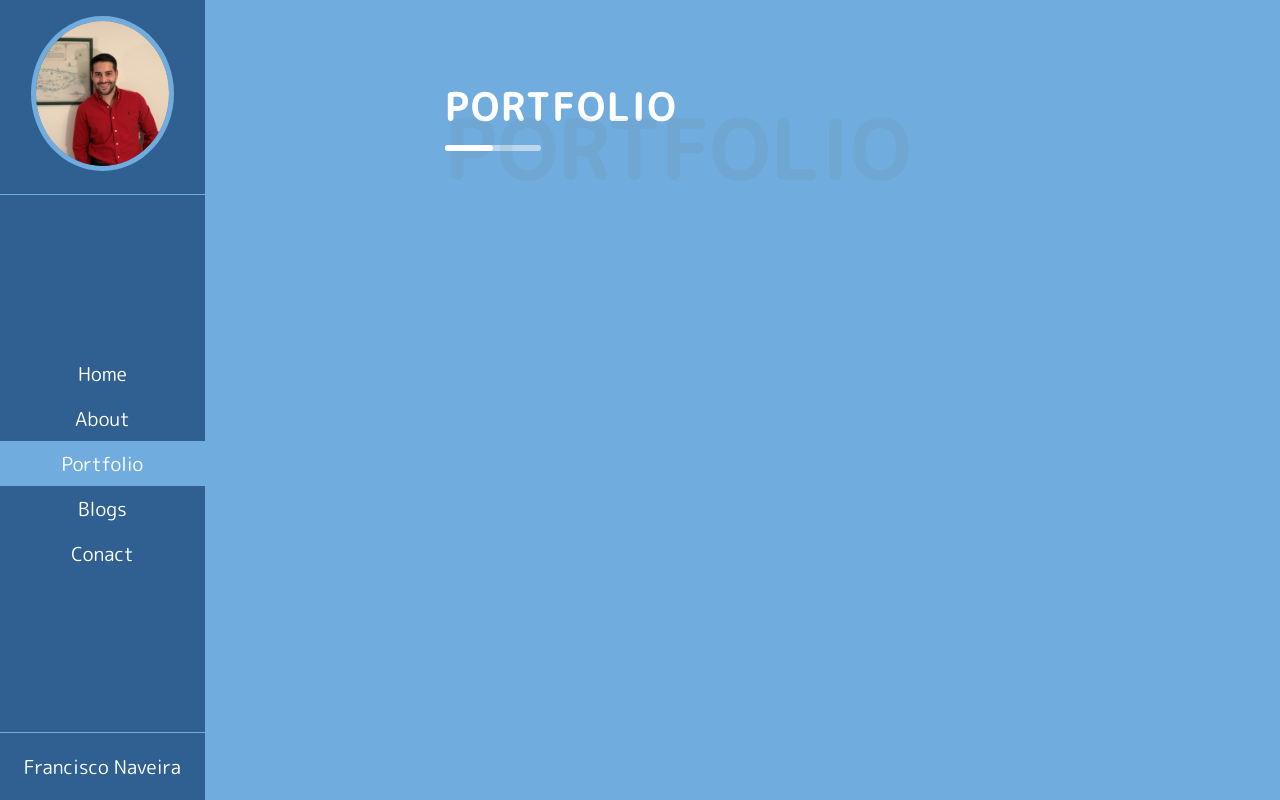
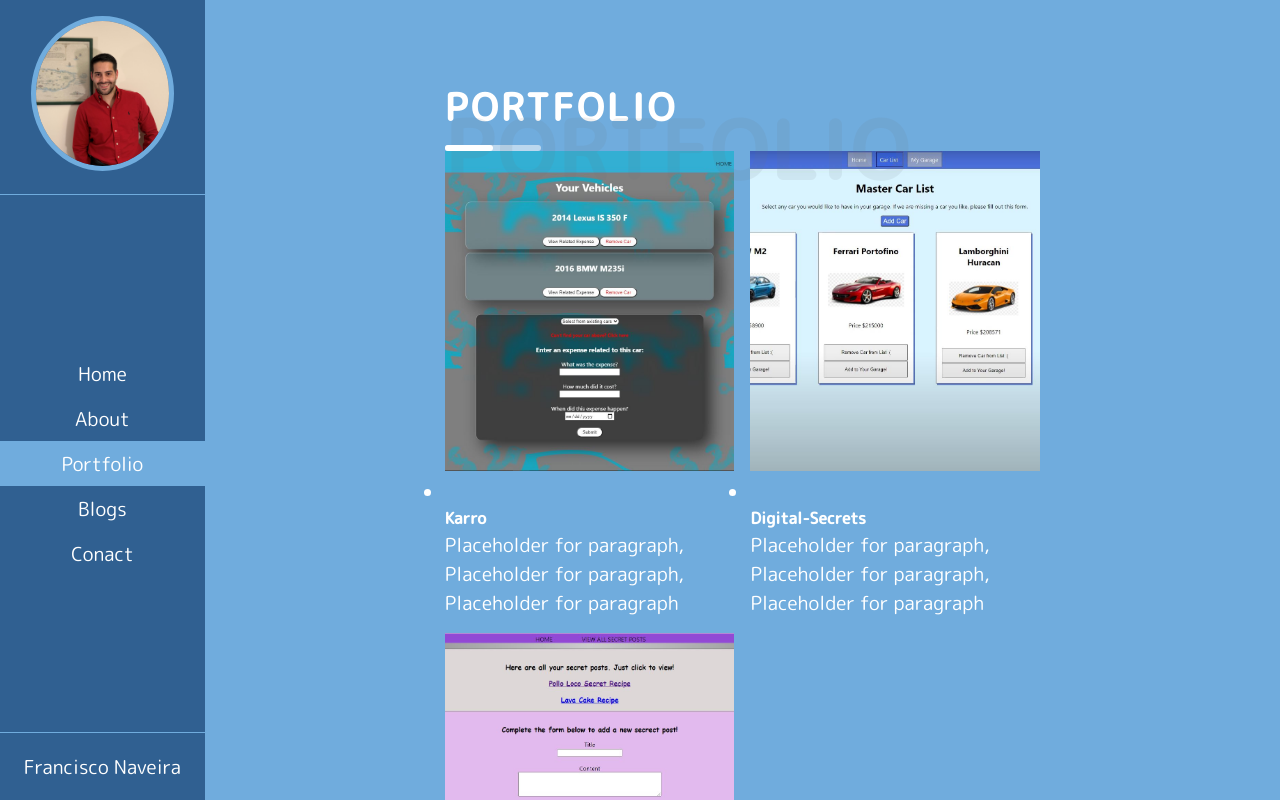
Before and after one commit to FranciscoNav/francisco-portfolio, a React (Create React App) app: page /portfolio in a window 1280 px wide. Shown: the top 800 px of the page. Built offline with nearby package versions, Linux system fonts and the light colour scheme.

Commit message:
Added portfolio page styling

```diff
--- a/src/App.scss
+++ b/src/App.scss
@@ -5,6 +5,7 @@
 @import './styles/about.scss';
 @import './styles/skill.scss';
 @import './styles/blogs.scss';
+@import './styles/portfolio.scss';
 
 *{
     padding: 0;
--- a/src/components/Portfolio_Components/MenuItems.js
+++ b/src/components/Portfolio_Components/MenuItems.js
@@ -1,9 +1,27 @@
 import React from 'react';
 
-function MenuItems() {
+function MenuItems({menuItems}) {
     return (
-        <div>
-
+        <div className='portfolio-projects'>
+            {
+                menuItems.map((item)=>{
+                    return <div className="project" key={item.id}>
+                        <div className='image-data'>
+                            <img src={item.image} alt=""/>
+                            <ul className='hover-items'>
+                                <li>
+                                    <a href={item.icon1}></a>
+                                    <a href={item.icon2}></a>
+                                </li>
+                            </ul>
+                        </div>
+                        <h5>
+                            {item.title}
+                        </h5>
+                        <p>Placeholder for paragraph, Placeholder for paragraph, Placeholder for paragraph</p>
+                    </div>
+                })
+            }
         </div>
     )
 }
--- a/src/pages/Portfolio.js
+++ b/src/pages/Portfolio.js
@@ -14,9 +14,9 @@ function Portfolio() {
             <div>
                 <Title title={'Portfolio'} span={'Portfolio'}/>
             </div>
-            <div className='portfolios'>
-                <Categories/>
-                <MenuItems/>
+            <div className='portfolios-data'>
+                <Categories categories={categories}/>
+                <MenuItems menuItems={menuItems}/>
             </div>
         </div>
 
--- /dev/null
+++ b/src/styles/portfolio.scss
@@ -0,0 +1,19 @@
+.PortfolioPage{
+
+}
+
+.portfolio-projects{
+    width: 100%;
+    display: grid;
+    grid-template-columns: repeat(2, 1fr);
+    grid-gap: 1rem;
+    .project{
+        .image-data{
+            img{
+                width: 100%;
+                height: 40vh;
+                object-fit: cover;
+            }
+        }
+    }
+}
```
